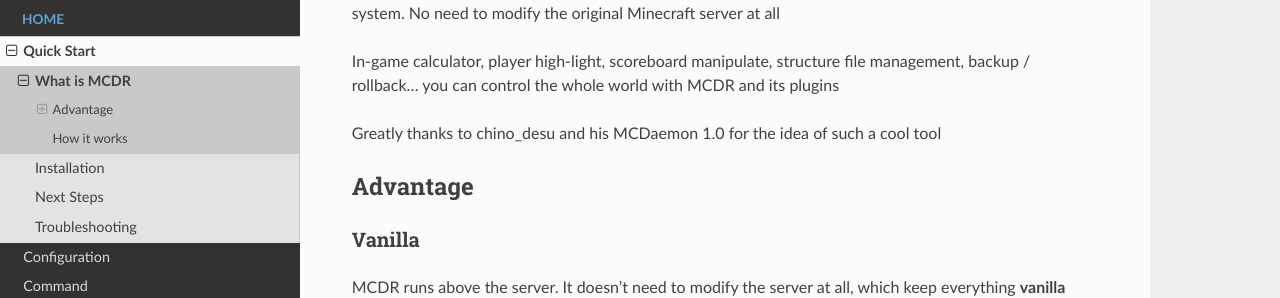
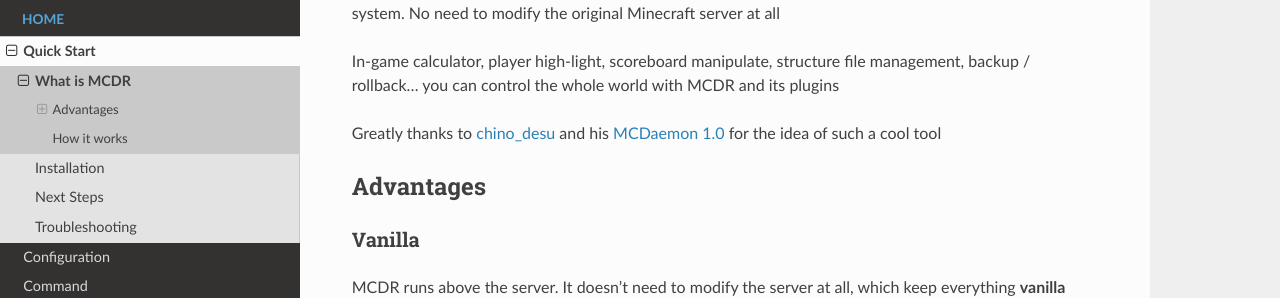
Before and after one commit to MCDReforged/MCDReforged, a Sphinx documentation site: the page built from docs/source/quick_start/introduction.rst, in a window 1280 px wide and 1283 px high. Shown: the part 182-480 px from the top of the window. Built offline with Sphinx 7.4.7 and the Read the Docs theme 3.1.0, drawn with Linux system fonts in a browser that asks for light colours; pages that are not in the unit, such as notebooks, are missing from menus; the version number could not be read and is left out; comment, search, counter and statistics services are not loaded.

Commit message:
doc(quick_start): some wording and link fixes

```diff
--- a/docs/source/quick_start/introduction.rst
+++ b/docs/source/quick_start/introduction.rst
@@ -6,10 +6,10 @@
 
 In-game calculator, player high-light, scoreboard manipulate, structure file management, backup / rollback... you can control the whole world with MCDR and its plugins
 
-Greatly thanks to chino_desu and his MCDaemon 1.0 for the idea of such a cool tool
+Greatly thanks to `chino_desu <https://github.com/kafuuchino-desu>`__ and his `MCDaemon 1.0 <https://github.com/kafuuchino-desu/MCDaemon>`__ for the idea of such a cool tool
 
-Advantage
----------
+Advantages
+----------
 
 Vanilla
 ~~~~~~~
--- a/docs/source/quick_start/next_steps.rst
+++ b/docs/source/quick_start/next_steps.rst
@@ -9,7 +9,7 @@
 
 MCDR is kind of a plugin-based framework. You may want to:
 
-* Have a look at the `Plugin Catalogue <https://github.com/MCDReforged/PluginCatalogue/>`__ to find some interesting plugins
+* Have a look at the `Plugin Catalogue <https://mcdreforged.com/en/plugins>`__ to find some interesting plugins
 * Use :ref:`\!!MCDR plg <command/mcdr:Plugin management>` to search and install plugins with their dependencies
 
 If you have interest to develop one yourself:
```
Also changed, not shown: docs/source/quick_start/install.rst (+19 -5 lines).
